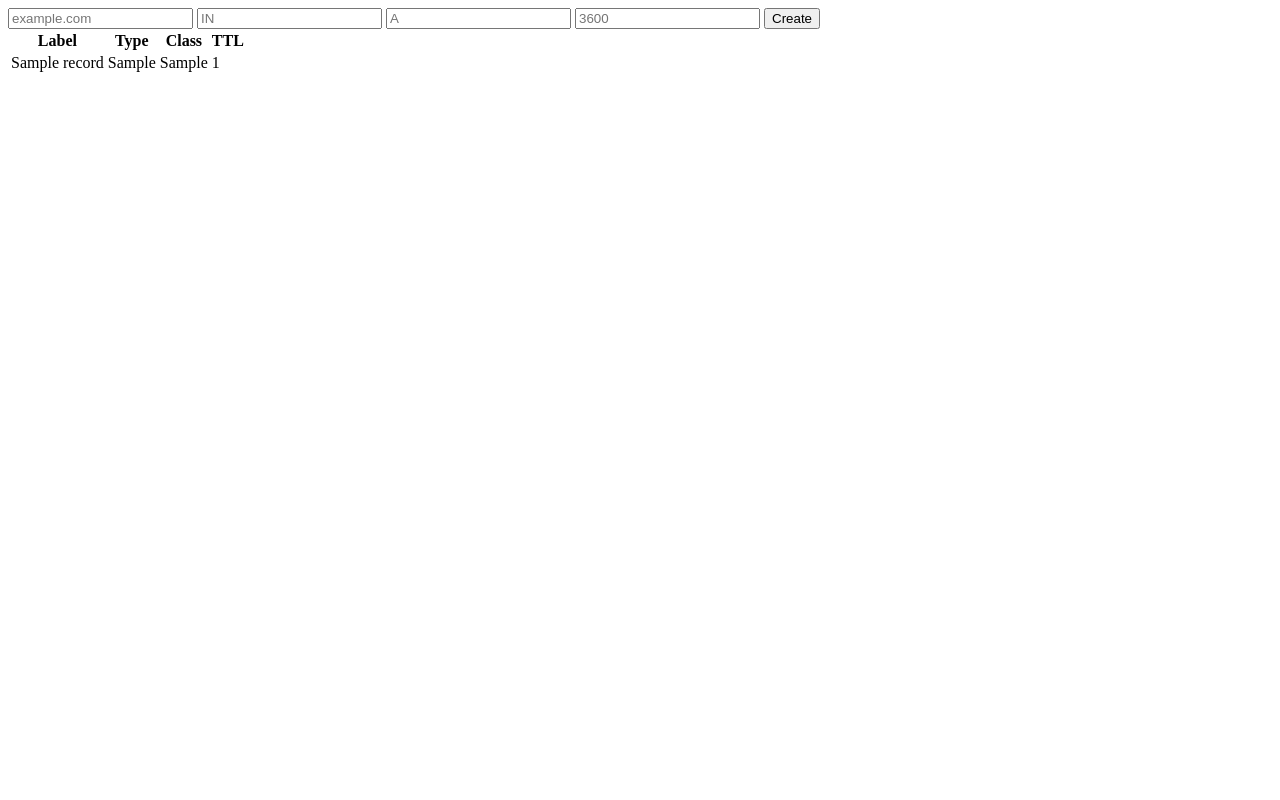
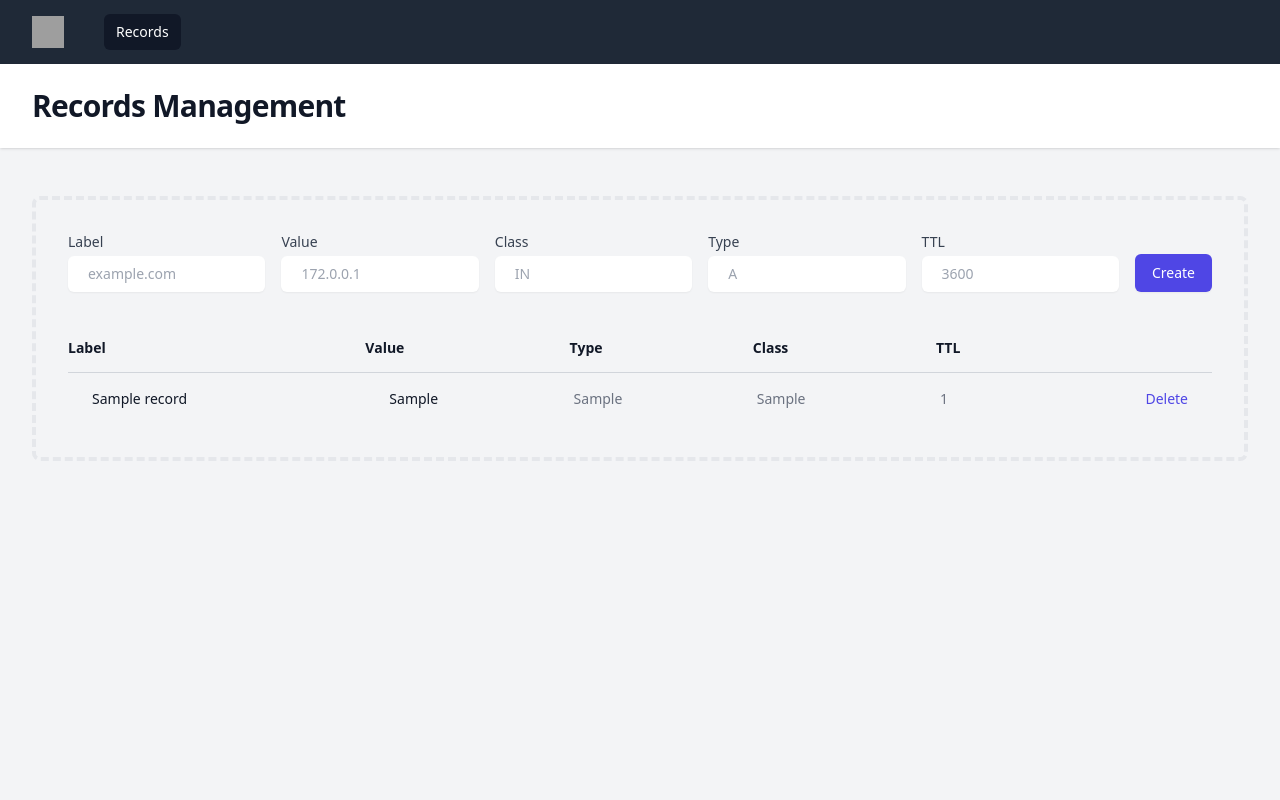
Before and after one commit to Hyla96/dns_server, a FastAPI app: page / in a window 1280 px wide. Run offline with FastAPI, Linux system fonts and the light colour scheme; tables that the repository leaves empty hold one stand-in row (values such as "Sample post"); some libraries are stand-ins or nearby versions; grey boxes are pictures that could not be loaded.

Commit message:
added deleting functionality

```diff
--- a/src/server/database.py
+++ b/src/server/database.py
@@ -23,9 +23,10 @@ def create_tables(conn):
         """CREATE TABLE IF NOT EXISTS records (
                 id INTEGER PRIMARY KEY AUTOINCREMENT,
                 label TEXT NOT NULL,
+                value TEXT NOT NULL,
                 record_type TEXT NOT NULL,
                 record_class TEXT DEFAULT 'IN',
-                TTL INTEGER DEFAULT 3600
+                ttl INTEGER DEFAULT 3600
         );"""
     ]
 
--- a/src/server/server.py
+++ b/src/server/server.py
@@ -10,19 +10,30 @@ from typing import Union
 from pydantic import BaseModel
 
 
-class Record(BaseModel):
+class RecordBase(BaseModel):
     label: str
+    value: str
     record_type: str
     record_class: str
     ttl: int
 
+
+class RecordCreate(RecordBase):
+    pass
+
+
+class RecordDB(RecordBase):
+    id: int
+
     @staticmethod
     def from_sql_record(record):
-        return Record(
+        return RecordDB(
+            id=record[0],
             label=record[1],
-            record_type=record[2],
-            record_class=record[3],
-            ttl=record[4],
+            value=record[2],
+            record_type=record[3],
+            record_class=record[4],
+            ttl=record[5],
         )
 
 
@@ -43,23 +54,29 @@ async def list_records(
     cur = conn.cursor()
     res = cur.execute("SELECT * FROM records")
     sql_records = res.fetchall()
-    records = [Record.from_sql_record(record) for record in sql_records]
-
+    records = [RecordDB.from_sql_record(record) for record in sql_records]
+    print(records)
     return templates.TemplateResponse(
         request=request, name="records.html", context={"records": records}
     )
 
 
 @app.post("/records", response_class=HTMLResponse)
-async def create_record(request: Request, record: Annotated[Record, Form()]):
+async def create_record(request: Request, record: Annotated[RecordCreate, Form()]):
     cur = conn.cursor()
     try:
         cur.execute(
             """
-            INSERT INTO records (label, record_type, record_class, TTL)
-            VALUES (?, ?, ?, ?)
+            INSERT INTO records (label, value, record_type, record_class, ttl)
+            VALUES (?, ?, ?, ?, ?)
         """,
-            (record.label, record.record_type, record.record_class, record.ttl),
+            (
+                record.label,
+                record.value,
+                record.record_type,
+                record.record_class,
+                record.ttl,
+            ),
         )
         conn.commit()
     except Exception:
@@ -71,6 +88,26 @@ async def create_record(request: Request, record: Annotated[Record, Form()]):
     )
 
 
+@app.delete("/records/{id}", response_class=HTMLResponse)
+async def delete_record(request: Request, id: int):
+    cur = conn.cursor()
+    try:
+        cur.execute(
+            """
+            DELETE FROM records WHERE id = ?
+        """,
+            (id,),
+        )
+        conn.commit()
+    except Exception:
+        conn.rollback()
+        raise HTTPException()
+
+    return templates.TemplateResponse(
+        request=request, name="records.html", context={"records": []}
+    )
+
+
 def start_server():
     create_tables(conn)
     uvicorn.run(app, host="0.0.0.0", port=int("2054"))
--- a/src/server/templates/index.html
+++ b/src/server/templates/index.html
@@ -1,32 +1,97 @@
 <!DOCTYPE html>
-<html lang="en">
+<html lang="en" class="h-full bg-gray-100">
 <head>
     <meta charset="UTF-8">
     <meta name="viewport" content="width=device-width, initial-scale=1.0">
     <title>FastAPI + HTMX</title>
     <script src="https://unpkg.com/htmx.org@2.0.0" integrity="sha384-wS5l5IKJBvK6sPTKa2WZ1js3d947pvWXbPJ1OmWfEuxLgeHcEbjUUA5i9V5ZkpCw" crossorigin="anonymous"></script>
+    <script src="https://cdn.tailwindcss.com"></script>
+    <style>
+        /* Custom styles for placeholder padding */
+        input::placeholder {
+            padding-left: 0.5rem;
+        }
+    </style>
 </head>
-<body>
-<form hx-post="/records" hx-target="#records" hx-swap="beforeend" hx-on::after-request="this.reset()">
-    <input type="text" name="label" placeholder="example.com" required>
-    <input type="text" name="record_class" placeholder="IN" required>
-    <input type="text" name="record_type" placeholder="A" required>
-    <input type="number" name="ttl" placeholder="3600" required>
-    <button type="submit">Create</button>
-</form>
+<body class="h-full">
+<div class="min-h-full">
+    <nav class="bg-gray-800">
+        <div class="mx-auto max-w-7xl px-4 sm:px-6 lg:px-8">
+            <div class="flex h-16 items-center justify-between">
+                <div class="flex items-center">
+                    <div class="flex-shrink-0">
+                        <img class="h-8 w-8" src="/api/placeholder/32/32" alt="Your Company">
+                    </div>
+                    <div class="ml-10 flex items-baseline space-x-4">
+                        <a href="#" class="bg-gray-900 text-white rounded-md px-3 py-2 text-sm font-medium" aria-current="page">Records</a>
+                    </div>
+                </div>
+            </div>
+        </div>
+    </nav>
 
-<table >
-    <thead>
-    <tr>
-        <th>Label</th>
-        <th>Type</th>
-        <th>Class</th>
-        <th>TTL</th>
-    </tr>
-    </thead>
-    <tbody id="records" hx-get="/records" hx-swap="innerHTML" hx-trigger="load"></tbody>
-</table>
+    <header class="bg-white shadow">
+        <div class="mx-auto max-w-7xl px-4 py-6 sm:px-6 lg:px-8">
+            <h1 class="text-3xl font-bold tracking-tight text-gray-900">Records Management</h1>
+        </div>
+    </header>
 
+    <main>
+        <div class="mx-auto max-w-7xl py-6 sm:px-6 lg:px-8">
+            <div class="px-4 py-6 sm:px-0">
+                <div class="rounded-lg border-4 border-dashed border-gray-200 p-4 sm:p-6 lg:p-8">
+                    <form hx-post="/records" hx-target="#records" hx-swap="beforeend" hx-on::after-request="this.reset()" class="space-y-4 md:space-y-0 md:flex md:items-end md:space-x-4">
+                        <div class="flex-grow">
+                            <label for="label" class="block text-sm font-medium text-gray-700">Label</label>
+                            <input type="text" name="label" id="label" placeholder="example.com" required class="mt-1 block w-full rounded-md border-gray-300 shadow-sm focus:border-indigo-500 focus:ring-indigo-500 sm:text-sm px-3 py-2">
+                        </div>
+                        <div class="flex-grow">
+                            <label for="value" class="block text-sm font-medium text-gray-700">Value</label>
+                            <input type="text" name="value" id="value" placeholder="172.0.0.1" required class="mt-1 block w-full rounded-md border-gray-300 shadow-sm focus:border-indigo-500 focus:ring-indigo-500 sm:text-sm px-3 py-2">
+                        </div>
+                        <div>
+                            <label for="record_class" class="block text-sm font-medium text-gray-700">Class</label>
+                            <input type="text" name="record_class" id="record_class" placeholder="IN" required class="mt-1 block w-full rounded-md border-gray-300 shadow-sm focus:border-indigo-500 focus:ring-indigo-500 sm:text-sm px-3 py-2">
+                        </div>
+                        <div>
+                            <label for="record_type" class="block text-sm font-medium text-gray-700">Type</label>
+                            <input type="text" name="record_type" id="record_type" placeholder="A" required class="mt-1 block w-full rounded-md border-gray-300 shadow-sm focus:border-indigo-500 focus:ring-indigo-500 sm:text-sm px-3 py-2">
+                        </div>
+                        <div>
+                            <label for="ttl" class="block text-sm font-medium text-gray-700">TTL</label>
+                            <input type="number" name="ttl" id="ttl" placeholder="3600" required class="mt-1 block w-full rounded-md border-gray-300 shadow-sm focus:border-indigo-500 focus:ring-indigo-500 sm:text-sm px-3 py-2">
+                        </div>
+                        <div>
+                            <button type="submit" class="inline-flex items-center rounded-md border border-transparent bg-indigo-600 px-4 py-2 text-sm font-medium text-white shadow-sm hover:bg-indigo-700 focus:outline-none focus:ring-2 focus:ring-indigo-500 focus:ring-offset-2">Create</button>
+                        </div>
+                    </form>
+
+                    <div class="mt-8 flow-root">
+                        <div class="-mx-4 -my-2 overflow-x-auto sm:-mx-6 lg:-mx-8">
+                            <div class="inline-block min-w-full py-2 align-middle sm:px-6 lg:px-8">
+                                <table class="min-w-full divide-y divide-gray-300">
+                                    <thead>
+                                    <tr>
+                                        <th scope="col" class="py-3.5 pl-4 pr-3 text-left text-sm font-semibold text-gray-900 sm:pl-0">Label</th>
+                                        <th scope="col" class="py-3.5 pl-4 pr-3 text-left text-sm font-semibold text-gray-900 sm:pl-0">Value</th>
+                                        <th scope="col" class="px-3 py-3.5 text-left text-sm font-semibold text-gray-900">Type</th>
+                                        <th scope="col" class="px-3 py-3.5 text-left text-sm font-semibold text-gray-900">Class</th>
+                                        <th scope="col" class="px-3 py-3.5 text-left text-sm font-semibold text-gray-900">TTL</th>
+                                        <th scope="col" class="relative py-3.5 pl-3 pr-4 sm:pr-0">
+                                            <span class="sr-only">Delete</span>
+                                        </th>
+                                    </tr>
+                                    </thead>
+                                    <tbody id="records" hx-get="/records" hx-swap="innerHTML" hx-trigger="load" class="divide-y divide-gray-200"></tbody>
+                                </table>
+                            </div>
+                        </div>
+                    </div>
+                </div>
+            </div>
+        </div>
+    </main>
+</div>
 
 <script>
     document.body.addEventListener('htmx:configRequest', (event) => {
--- a/src/server/templates/records.html
+++ b/src/server/templates/records.html
@@ -1,8 +1,14 @@
 {% for record in records %}
-<tr>
-    <td>{{record.label}} </td>
-    <td>{{record.record_type}} </td>
-    <td>{{record.record_class}} </td>
-    <td>{{record.ttl}} </td>
+<tr class="hover:bg-gray-50">
+    <td class="whitespace-nowrap py-4 pl-4 pr-3 text-sm font-medium text-gray-900 sm:pl-6">{{record.label}}</td>
+    <td class="whitespace-nowrap py-4 pl-4 pr-3 text-sm font-medium text-gray-900 sm:pl-6">{{record.value}}</td>
+    <td class="whitespace-nowrap px-4 py-4 text-sm text-gray-500">{{record.record_type}}</td>
+    <td class="whitespace-nowrap px-4 py-4 text-sm text-gray-500">{{record.record_class}}</td>
+    <td class="whitespace-nowrap px-4 py-4 text-sm text-gray-500">{{record.ttl}}</td>
+    <td class="relative whitespace-nowrap py-4 pl-3 pr-6 text-right text-sm font-medium">
+        <button hx-delete="/records/{{record.id}}" hx-target="closest tr" hx-swap="outerHTML swap:1s" class="text-indigo-600 hover:text-indigo-900">
+            Delete
+        </button>
+    </td>
 </tr>
 {% endfor %}
```
